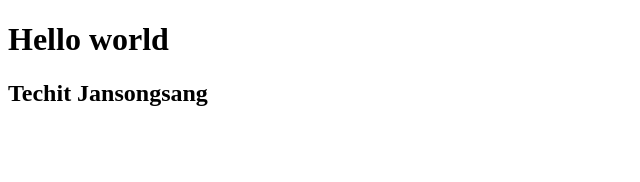
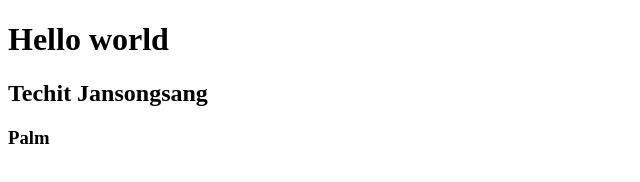
Before and after one commit to nungpalm/test, a plain HTML site: page index.html in a window 1280 px wide. Shown: the full height of the page, 0-640 px from the left. Drawn offline with Linux system fonts and the light colour scheme.

Commit message:
second edit  in index.html

```diff
--- a/index.html
+++ b/index.html
@@ -12,6 +12,9 @@
         <h2>
             Techit Jansongsang
         </h2>
+        <h3>
+            Palm
+        </h3>
     </div>
 </head>
 <body>
```
